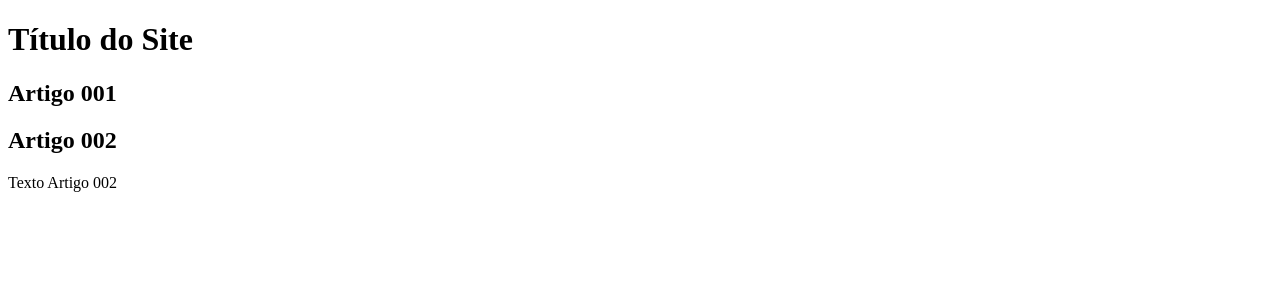
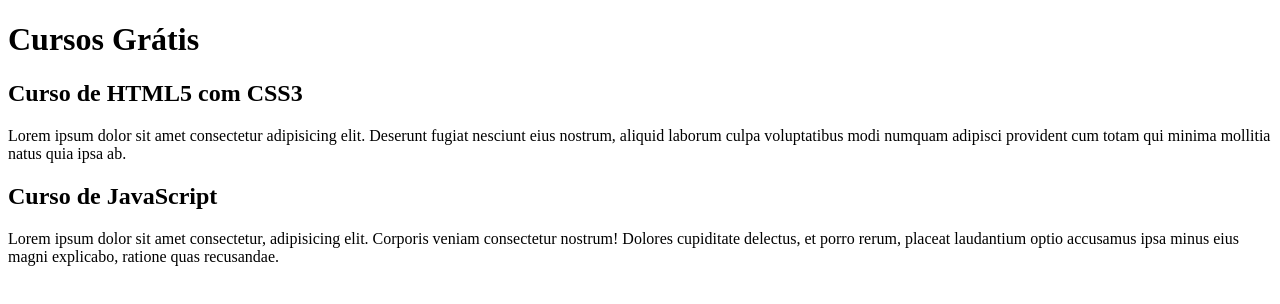
Before and after one commit to Mctks2/projeto-site, a plain HTML site: page index.html in a window 1280 px wide. Drawn offline with Linux system fonts and the light colour scheme.

Commit message:
comecei a escrever o conteúdo

```diff
--- a/index.html
+++ b/index.html
@@ -8,14 +8,15 @@
 <body>
     <main>
         <header>
-            <h1>Título do Site</h1>
+            <h1>Cursos Grátis</h1>
         </header>
         <article>
-            <h2>Artigo 001</h2>
+            <h2>Curso de HTML5 com CSS3</h2>
+            <p>Lorem ipsum dolor sit amet consectetur adipisicing elit. Deserunt fugiat nesciunt eius nostrum, aliquid laborum culpa voluptatibus modi numquam adipisci provident cum totam qui minima mollitia natus quia ipsa ab.</p>
         </article>
         <article>
-            <h2>Artigo 002</h2>
-            <p>Texto Artigo 002</p>
+            <h2>Curso de JavaScript</h2>
+            <p>Lorem ipsum dolor sit amet consectetur, adipisicing elit. Corporis veniam consectetur nostrum! Dolores cupiditate delectus, et porro rerum, placeat laudantium optio accusamus ipsa minus eius magni explicabo, ratione quas recusandae.</p>
         </article>
     </main>
 </body>
```
